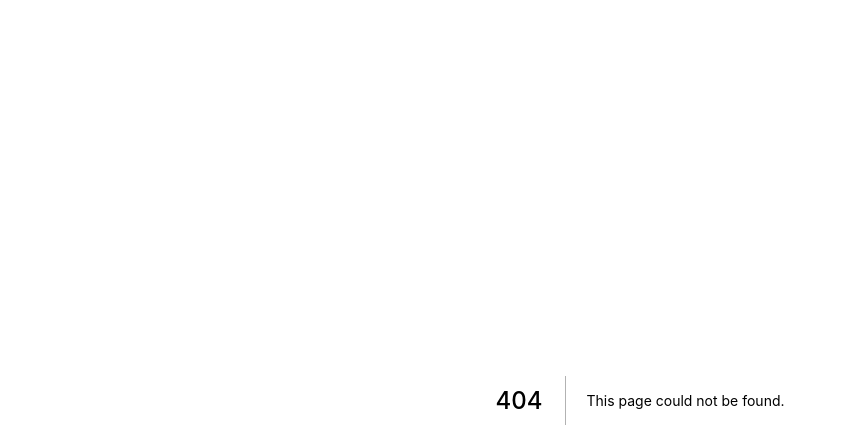
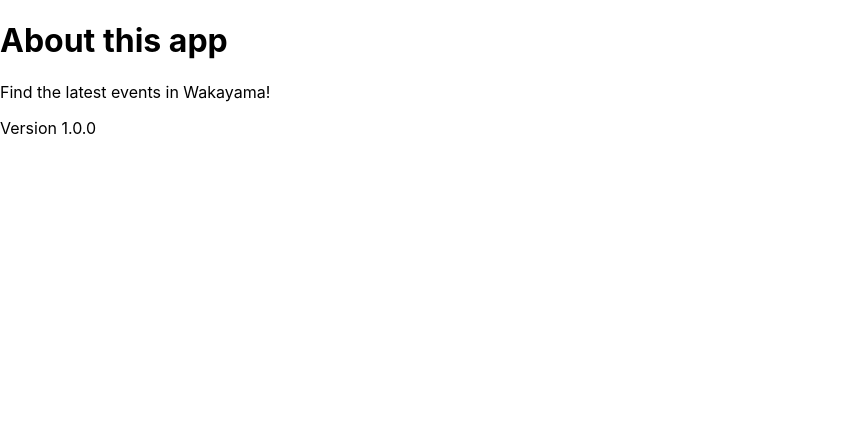
Before and after one commit to alfiofederico/wakayama-events, a Next.js app: page /about in a window 1280 px wide. Before the commit this address had no page. Shown: the top 448 px of the page, without its empty margins (0-847 px from the left). Built offline with nearby package versions, Linux system fonts and the light colour scheme.

Commit message:
first commit

```diff
--- /dev/null
+++ b/pages/about.js
@@ -0,0 +1,13 @@
+
+
+import React from 'react'
+
+export default function AboutPage() {
+  return (
+    <div>
+      <h1>About this app</h1>
+      <p>Find the latest events in Wakayama!</p>
+      <p>Version 1.0.0</p>
+    </div>
+  )
+}
--- a/pages/index.js
+++ b/pages/index.js
@@ -13,7 +13,7 @@
 
       <main className={styles.main}>
         <h1 className={styles.title}>
-          Welcome to <a href="https://nextjs.org">Next.js!</a>
+          Hello
         </h1>
 
         <p className={styles.description}>
```
Also changed, not shown: pages/events/[slug].js (added, +7 -0 lines), pages/events/add.js (added, +7 -0 lines), pages/events/index.js (added, +7 -0 lines).
